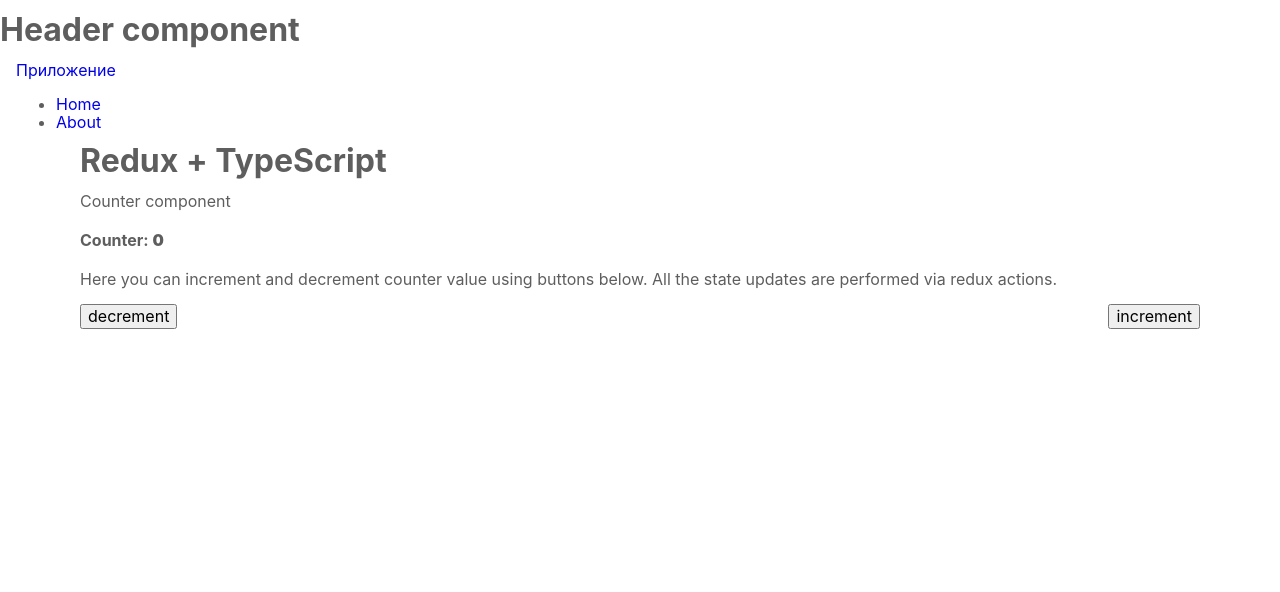
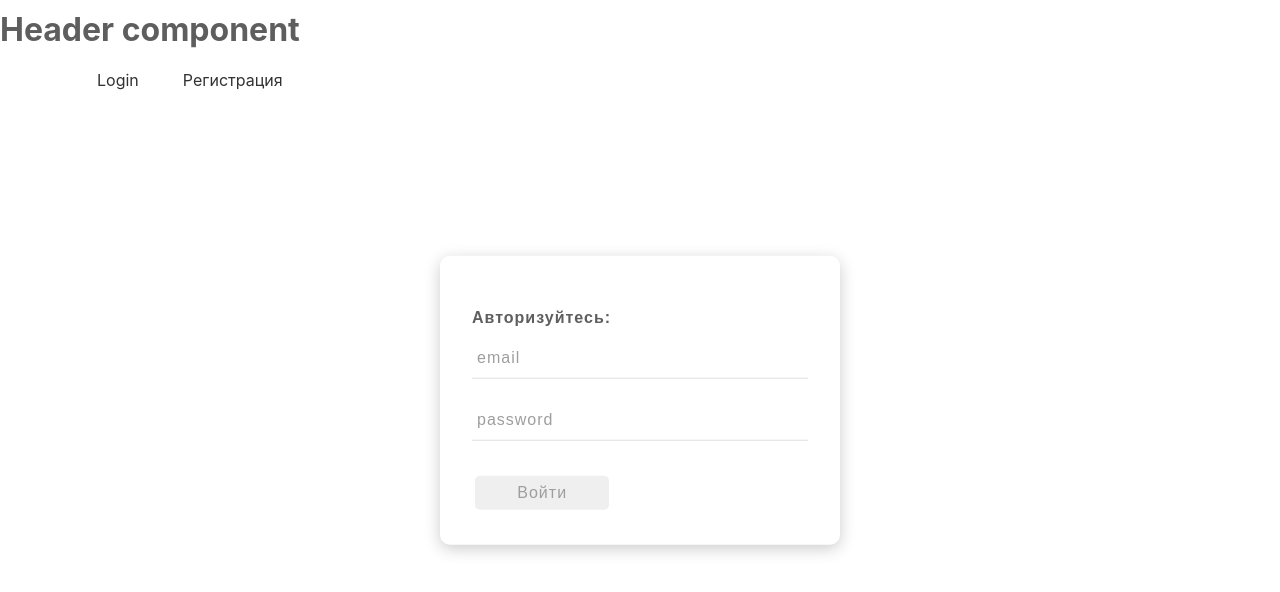
Before and after one commit to dvsherbakov/tgro, a React (Create React App) app in the folder client/: page / in a window 1280 px wide. Shown: the top 592 px of the page. Built offline with nearby package versions, Linux system fonts and the light colour scheme.

Commit message:
some changes

```diff
--- a/client/src/App.tsx
+++ b/client/src/App.tsx
@@ -1,25 +1,35 @@
-import React from 'react'
+import React, { FC } from 'react'
+import { useSelector } from 'react-redux'
 import { BrowserRouter, Switch, Route } from 'react-router-dom'
 import { Header } from './components/Header/Header'
-
-import { Navbar } from './components/Navbar'
+import { selectors } from './features/auth'
+import { Navbar } from './components/Navbar/Navbar'
 import { About } from './pages/About'
 import { AuthPage } from './pages/AuthPage'
 import { Home } from './pages/Home'
 import RegisterPage from './pages/RegisterPage'
 
-const App: React.FC = () => {
+const App: FC = () => {
+  const isAuth = useSelector(selectors.isAuthenticate)
   return (
     <BrowserRouter>
       <Header />
       <Navbar />
       <div className="container">
-        <Switch>
-          <Route path="/" component={Home} exact />
-          <Route path="/auth" component={AuthPage} />
-          <Route path="/about" component={About} />
-          <Route path="/register" component={RegisterPage} />
-        </Switch>
+        {isAuth && (
+          <Switch>
+            <Route path="/auth" component={Home} exact />
+            <Route path="/" component={Home} exact />
+            <Route path="/about" component={About} />
+          </Switch>
+        )}
+        {!isAuth && (
+          <Switch>
+            <Route path="/" component={AuthPage} />
+            <Route path="/auth" component={AuthPage} />
+            <Route path="/register" component={RegisterPage} />
+          </Switch>
+        )}
       </div>
     </BrowserRouter>
   )
--- a/client/src/components/Navbar.tsx
+++ /dev/null
@@ -1,20 +0,0 @@
-import React from 'react'
-import { NavLink } from 'react-router-dom'
-
-export const Navbar: React.FC = () => (
-  <nav>
-    <div className="nav-wrapper cyan darken-1 px1">
-      <NavLink to="/" className="brand-logo">
-        Приложение
-      </NavLink>
-      <ul className="right hide-on-med-and-down">
-        <li cy-data="home-nav-link">
-          <NavLink to="/">Home</NavLink>
-        </li>
-        <li>
-          <NavLink to="/about">About</NavLink>
-        </li>
-      </ul>
-    </div>
-  </nav>
-)
--- /dev/null
+++ b/client/src/components/Navbar/Navbar.tsx
@@ -0,0 +1,40 @@
+import React, { Fragment } from 'react'
+import { NavLink } from 'react-router-dom'
+import { useSelector } from 'react-redux'
+import { selectors } from '../../features/auth'
+
+import './navbar.css'
+
+export const Navbar: React.FC = () => {
+  const isAuth = useSelector(selectors.isAuthenticate)
+
+  const links = isAuth ? (
+    <Fragment>
+      <NavLink to="/" className="brand-logo">
+        Приложение
+      </NavLink>
+      <ul id="nav-mobile" className="menu">
+        <li>
+          <NavLink to="/home" activeClassName="active-link">
+            Главная
+          </NavLink>
+        </li>
+        <li>
+          <NavLink to="/about">About</NavLink>
+        </li>
+      </ul>
+    </Fragment>
+  ) : (
+    <Fragment>
+      <ul id="nav-mobile" className="menu">
+        <li>
+          <NavLink to="/auth">Login</NavLink>
+        </li>
+        <li>
+          <NavLink to="/register">Регистрация</NavLink>
+        </li>
+      </ul>
+    </Fragment>
+  )
+  return <nav className="menu container">{links}</nav>
+}
--- /dev/null
+++ b/client/src/components/Navbar/navbar.css
@@ -0,0 +1,27 @@
+.menu ul,
+.menu li {
+  display: inline-block;
+  list-style: none;
+  margin: 0;
+  padding: 0;
+}
+
+.menu a {
+  line-height: 36px;
+  color: #323232;
+  font-size: 16px;
+  border: 1px solid transparent;
+  padding: 0px 16px;
+  transition: all 0.5s;
+}
+.menu a:hover {
+  border-color: #ffc222;
+}
+
+.menu a.active-link {
+  font-weight: 600;
+}
+
+.menu li + li {
+  padding-left: 10px;
+}
--- a/client/src/features/auth/authReducer.ts
+++ b/client/src/features/auth/authReducer.ts
@@ -1,5 +1,6 @@
 import {
   EMAIL_AUTH,
+  FAIL_AUTH,
   FIRST_NAME_AUTH,
   LAST_NAME_AUTH,
   LOGIN_AUTH,
@@ -50,6 +51,7 @@ function authReducer(
     case PASSWD_AUTH:
       return { ...state, passwd: (<SetPasswdAction>action).payload }
     case LOGOUT_AUTH:
+    case FAIL_AUTH:
       return { ...state, isAuth: false }
     case REGISTER_SUCCESS_AUTH:
       return { ...state, isRegisterSuccess: true }
--- a/client/src/pages/Home.tsx
+++ b/client/src/pages/Home.tsx
@@ -1,11 +1,9 @@
-import React, { Fragment } from 'react'
-import Counter from '../components/counter/Counter'
+import React, { Fragment, FC } from 'react'
 
-export const Home: React.FC = () => {
+export const Home: FC = () => {
   return (
     <Fragment>
-      <h1>Redux + TypeScript</h1>
-      <Counter />
+      <h1>Home page</h1>
     </Fragment>
   )
 }
```
Also changed, not shown: 1 other file (tests, documents, lock files or other folders).
